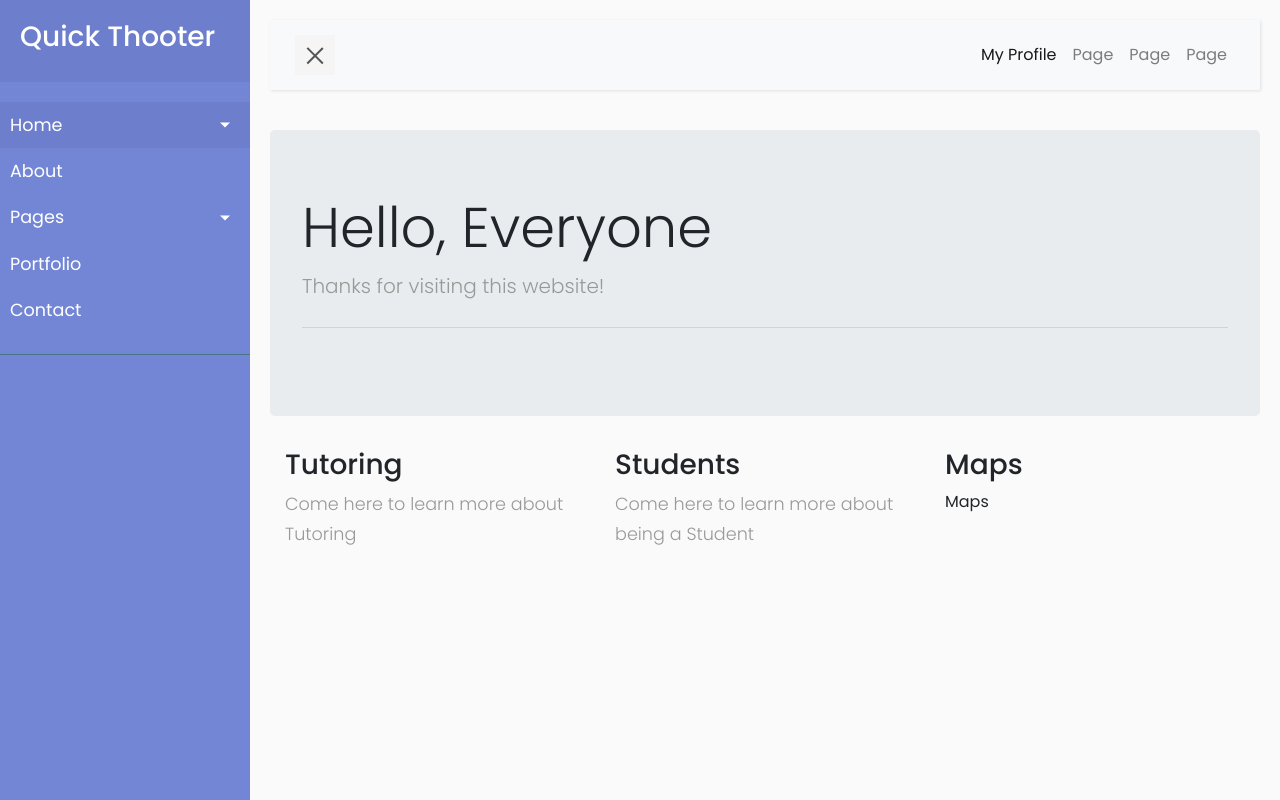
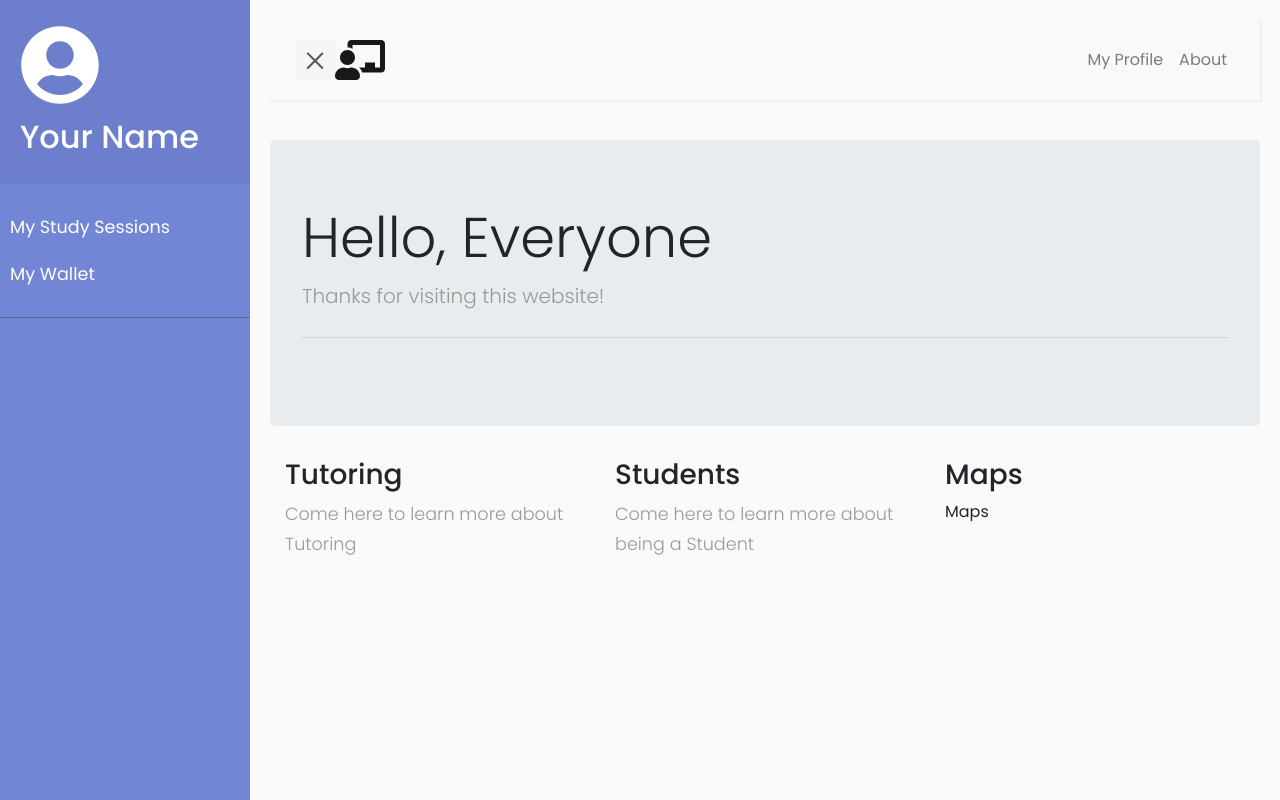
Before and after one commit to asz9qm/CS3240-Project, a Django app: page / in a window 1280 px wide. Run offline with Django 3.2, Linux system fonts and the light colour scheme; a user stored in the database is signed in; some libraries are stand-ins or nearby versions.

Commit message:
home page logic based on authentication

```diff
--- a/main/templates/main/main.html
+++ b/main/templates/main/main.html
@@ -8,11 +8,6 @@
                 Thanks for visiting this website!
             </p>
             <hr class="my-4">
-            <!--<p>Click here to login</p>-->
-            <!--<p class="lead">-->
-                <!--<a class="btn btn-primary btn-lg" href="http://127.0.0.1:8000/login/" role="button">Hard Coded Address for Login</a>-->
-            <!--</p>-->
-
 
     </div>
 
--- a/main/templates/main/sidebar.html
+++ b/main/templates/main/sidebar.html
@@ -7,7 +7,7 @@
     <meta name="viewport" content="width=device-width, initial-scale=1.0">
     <meta http-equiv="X-UA-Compatible" content="IE=edge">
 
-    <title>Collapsible sidebar using Bootstrap 4</title>
+    <title>Quick Thooter</title>
 
     <!-- Bootstrap CSS CDN -->
     <link rel="stylesheet" href="https://stackpath.bootstrapcdn.com/bootstrap/4.1.0/css/bootstrap.min.css" integrity="sha384-9gVQ4dYFwwWSjIDZnLEWnxCjeSWFphJiwGPXr1jddIhOegiu1FwO5qRGvFXOdJZ4" crossorigin="anonymous">
@@ -20,88 +20,57 @@
 
 </head>
 
-<body>
+    <!-- Only display User Profile Sidebar if User is authenticated -->
+    {% if request.user.is_authenticated %}
+    <body>
 
     <div class="wrapper">
         <!-- Sidebar Holder -->
         <nav id="sidebar">
             <div class="sidebar-header">
-                <h3><a href="/">Quick Thooter</a></h3>
+                <h3><a class="navbar-brand" href="{% url 'login:display_profile' %}"><i class="fas fa-user-circle fa-4x"></i></a></h3>
+                <h2>Your Name</h2>
             </div>
 
+
             <ul class="list-unstyled components">
-                <!--<p>Dummy Heading</p>-->
-                <li class="active">
-                    <a href="#homeSubmenu" data-toggle="collapse" aria-expanded="false" class="dropdown-toggle">Home</a>
-                    <ul class="collapse list-unstyled" id="homeSubmenu">
-                        <li>
-                            <a href="#">Home 1</a>
-                        </li>
-                        <li>
-                            <a href="#">Home 2</a>
-                        </li>
-                        <li>
-                            <a href="#">Home 3</a>
-                        </li>
-                    </ul>
+                <li>
+                    <a href="#">My Study Sessions</a>
                 </li>
-                <li>
-                    <a href="#">About</a>
-                    <a href="#pageSubmenu" data-toggle="collapse" aria-expanded="false" class="dropdown-toggle">Pages</a>
-                    <ul class="collapse list-unstyled" id="pageSubmenu">
-                        <li>
-                            <a href="#">Page 1</a>
-                        </li>
-                        <li>
-                            <a href="#">Page 2</a>
-                        </li>
-                        <li>
-                            <a href="#">Page 3</a>
-                        </li>
-                    </ul>
+                 <li>
+                    <a href="#">My Wallet</a>
                 </li>
-                <li>
-                    <a href="#">Portfolio</a>
-                </li>
-                <li>
-                    <a href="#">Contact</a>
-                </li>
+                {% endif %}
             </ul>
         </nav>
 
         <!-- Page Content Holder -->
         <div id="content">
-
             <nav class="navbar navbar-expand-lg navbar-light bg-light">
                 <div class="container-fluid">
-
+            {% if request.user.is_authenticated %}
                     <button type="button" id="sidebarCollapse" class="navbar-btn">
                         <span></span>
                         <span></span>
                         <span></span>
                     </button>
+            {% endif %}
 
                     <div class="collapse navbar-collapse" id="navbarSupportedContent">
+                        <a class="navbar-brand" href="/"><i class="fas fa-chalkboard-teacher fa-2x"></i></a>
                         <ul class="nav navbar-nav ml-auto">
-
                              {% if request.user.is_authenticated %}
                                 <!--<a href="{% url 'account_logout' %}">Logout?</a>-->
-                                <li class="nav-item active">
+                                <li class="nav-item">
                                     <a class="nav-link" href="{% url 'login:display_profile' %}">My Profile</a>
                                 </li>
                             {% else %}
-                                <li class="nav-item active">
+                                <li class="nav-item">
                                     <a class="nav-link" href="{% url 'login:display_login' %}">Login/Signup</a>
                                 </li>
                             {% endif %}
                             <li class="nav-item">
-                                <a class="nav-link" href="#">Page</a>
-                            </li>
-                            <li class="nav-item">
-                                <a class="nav-link" href="#">Page</a>
-                            </li>
-                            <li class="nav-item">
-                                <a class="nav-link" href="#">Page</a>
+                                <a class="nav-link" href="#">About</a>
                             </li>
                         </ul>
                     </div>
```
Also changed, not shown: db.sqlite3.
